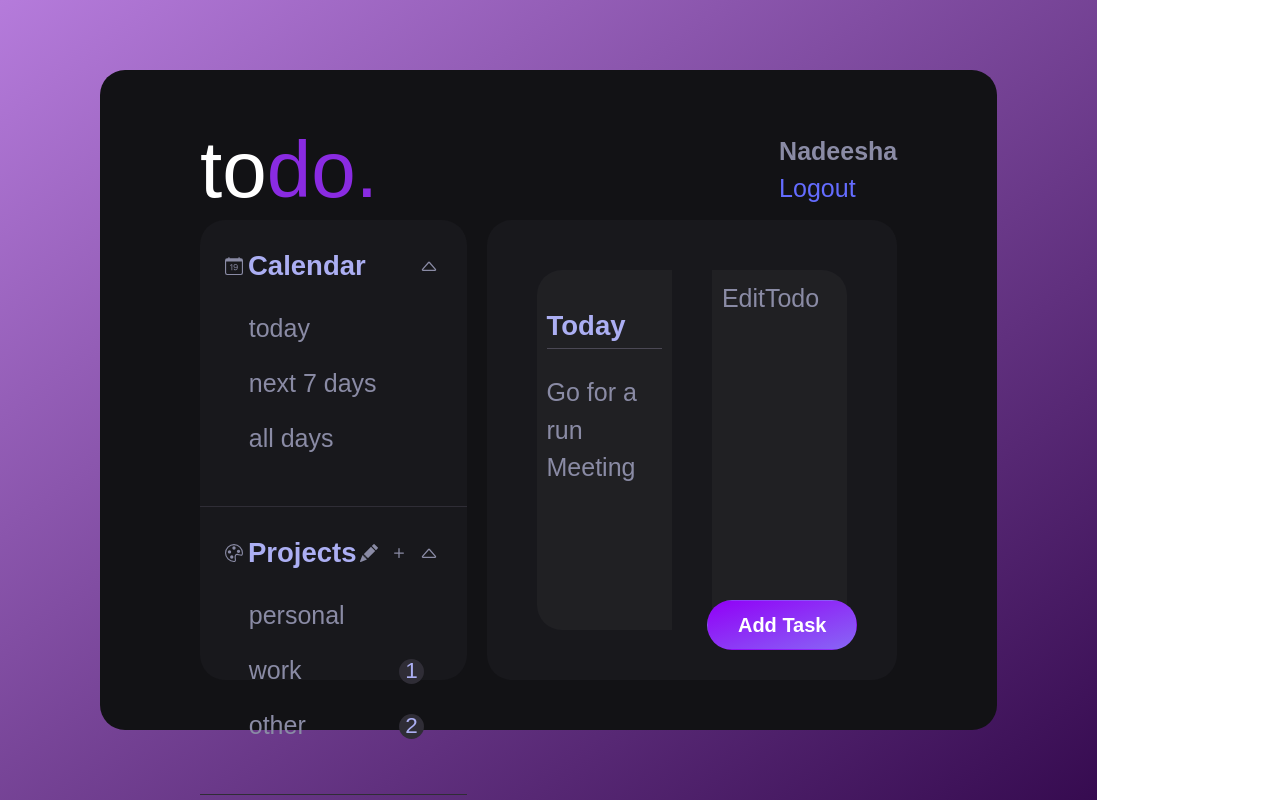
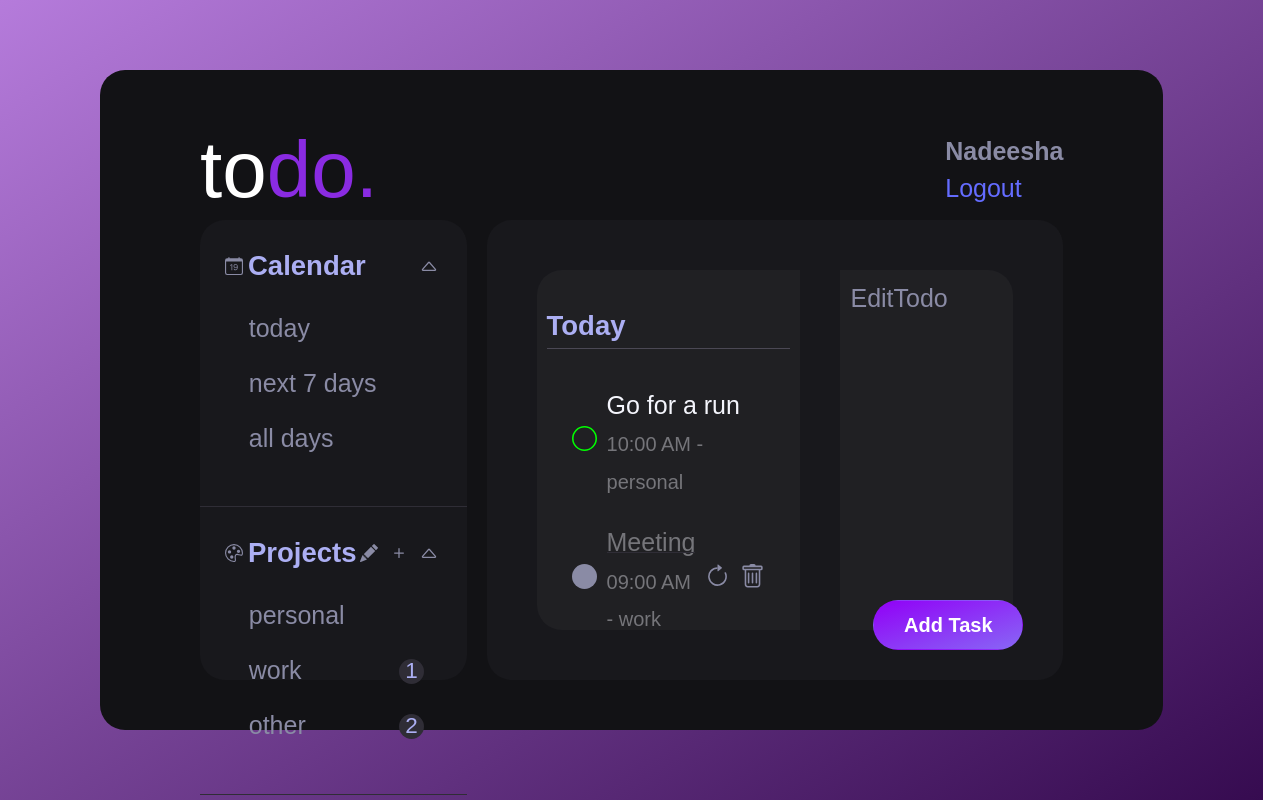
Before and after one commit to NadeeshaAbey/todo, a React app: page / in a window 1280 px wide. Built offline with nearby package versions, Linux system fonts and the light colour scheme; the HTML template or start-up script is replaced by a standard one.

Commit message:
create and add styles to Todo component

```diff
--- a/src/App.css
+++ b/src/App.css
@@ -471,3 +471,46 @@
   border-radius: 0 25px 25px 0;
   padding: 10px;
 }
+
+/* Todo  */
+.Todo{
+  padding: 0.5rem 1rem;
+}
+
+.Todo .todo-container{
+  display: flex;
+  align-items: center;
+}
+
+.Todo .todo-container span{
+  cursor: pointer;
+}
+.Todo .todo-container .text{
+  position: relative;
+  flex: 1;
+  margin: 0 10px;
+  cursor: pointer;
+}
+
+.Todo .todo-container .text span{
+  font-size: 0.8rem;
+  color: rgba(244, 245, 252, 0.4);
+
+}
+
+.Todo .todo-container .text .line{
+  height: 1px;
+  background-color: #2f2d36;
+  position: absolute;
+  top:25%;
+  width: 0;
+  transition: width 250ms ease-in-out;
+}
+
+.Todo .todo-container .text .line-through{
+  width: 100%;
+}
+
+.Todo .todo-container .add-to-next-day{
+  margin-right: 10px;
+}
--- a/src/components/Todo.jsx
+++ b/src/components/Todo.jsx
@@ -1,9 +1,50 @@
-import React from 'react'
+import React, { useState } from 'react'
+import { ArrowClockwise, Circle, CircleFill, Trash } from 'react-bootstrap-icons'
 
 function Todo({todo}) {
+
+  const [hover, setHover] = useState(false)
   return (
     <div className='Todo'>
-      {todo.text}
+      <div
+        className="todo-container"
+        onMouseEnter={() => setHover(true)}
+        onMouseLeave={() => setHover(false)}
+      >
+        <div className="check-todo">
+          {
+            todo.checked ?
+            <span className='checked'>
+              <CircleFill />
+            </span>
+            :
+            <span className='unchecked'>
+              <Circle color={todo.color}/>
+            </span>
+          }
+        </div>
+        <div className="text">
+          <p style={{color: todo.checked ? 'rgba(244, 245, 252, 0.4)' : '#F4F5FC'}}>{todo.text}</p>
+          <span>{todo.time} - {todo.project}</span>
+          <div className={`line ${todo.checked ? 'line-through' : ''}`}></div>
+        </div>
+        <div className="add-to-next-day">
+          {
+            todo.checked &&
+            <span>
+              <ArrowClockwise />
+            </span>
+          }
+        </div>
+        <div className="delete-todo">
+          {
+            (hover || todo.checked) &&
+            <span>
+              <Trash />
+            </span>
+          }
+        </div>
+      </div>
     </div>
   )
 }
--- a/src/components/Todos.jsx
+++ b/src/components/Todos.jsx
@@ -13,8 +13,8 @@
       time:'10:00 AM',
       date:'06/03/2021',
       day:'6',
-      checked:'false',
-      color:'#000',
+      checked: false,
+      color:'#00ff00',
       project:'personal'
     },
     {
@@ -23,10 +23,11 @@
       time:'09:00 AM',
       date:'08/03/2021',
       day:'1',
-      checked:'true',
+      checked: true,
       color:'#00ff00',
       project:'work'
     }
+
   ]
   return (
     <div className='Todos'>
```
